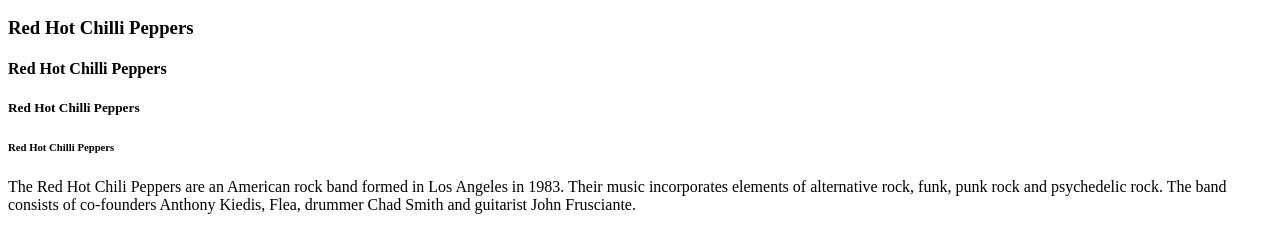
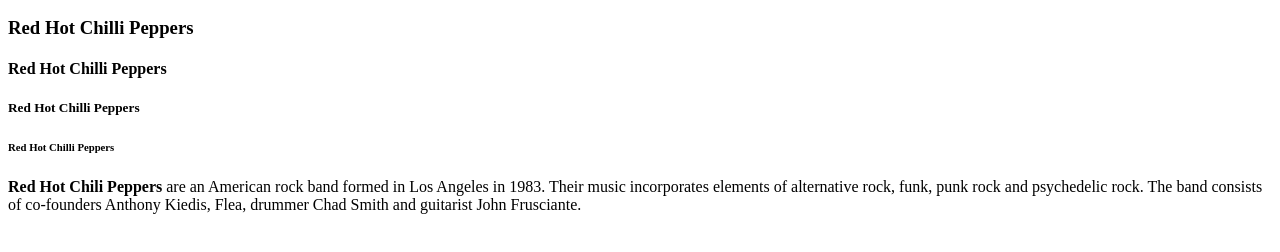
Before and after one commit to JayyZeus/1stGithub, a plain HTML site: page Tut_3.html in a window 1280 px wide. Shown: the part 110-362 px from the top of the page. Drawn offline with Linux system fonts and the light colour scheme.

Commit message:
added <strong> in <p>

```diff
--- a/Tut_3.html
+++ b/Tut_3.html
@@ -13,7 +13,7 @@
         <h4>Red Hot Chilli Peppers</h4>
         <h5>Red Hot Chilli Peppers</h5>
         <h6>Red Hot Chilli Peppers</h6>
-        <p>The Red Hot Chili Peppers are an American rock band formed in Los Angeles in 1983. Their music incorporates elements of alternative rock, funk, punk rock and psychedelic rock. The band consists of co-founders Anthony Kiedis, Flea, drummer Chad Smith and guitarist John Frusciante.</p>
+        <p><strong>Red Hot Chili Peppers</strong>  are an American rock band formed in Los Angeles in 1983. Their music incorporates elements of alternative rock, funk, punk rock and psychedelic rock. The band consists of co-founders Anthony Kiedis, Flea, drummer Chad Smith and guitarist John Frusciante.</p>
 
         <body>
 </html>
```
